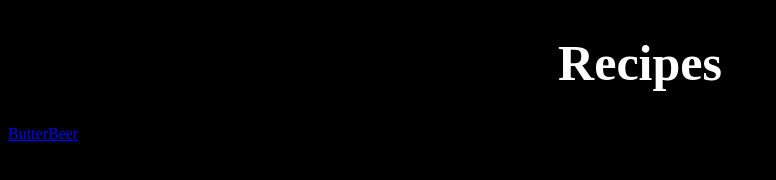
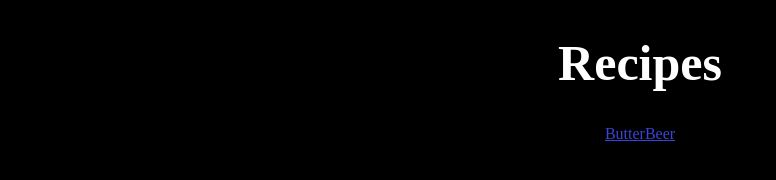
Before and after one commit to Kekbazuca/Odin_recipes_new, a plain HTML site: page index.html in a window 1280 px wide. Shown: the whole page, without its empty margins (0-776 px from the left). Drawn offline with Linux system fonts and the light colour scheme.

Commit message:
Some css changes

```diff
--- a/css/stylesheet.css
+++ b/css/stylesheet.css
@@ -11,8 +11,12 @@ h1
     text-align: center;
 }
 
+div
+{
+    text-align: center;
+}
+
 a
 {
-    color: blue;
-    text-align: center;
+    color: rgb(58, 68, 216)
 }
--- a/index.html
+++ b/index.html
@@ -6,5 +6,7 @@
         <link rel="stylesheet" href="css/stylesheet.css">
     </head>
     <h1>Recipes</h1>
-    <a href="recipes/butterbeer.html">ButterBeer</a>
+    <div>
+        <a href="recipes/butterbeer.html">ButterBeer</a>
+    </div>
 </html>
```
